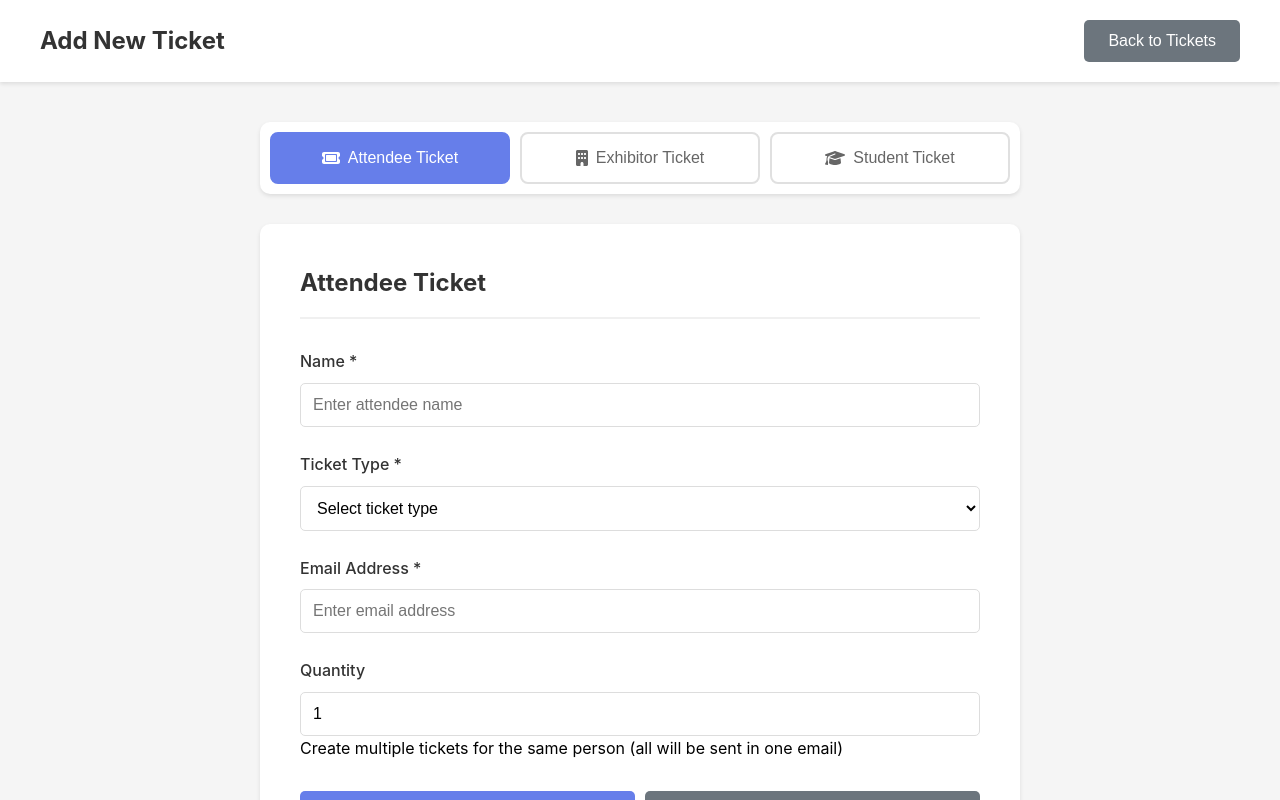
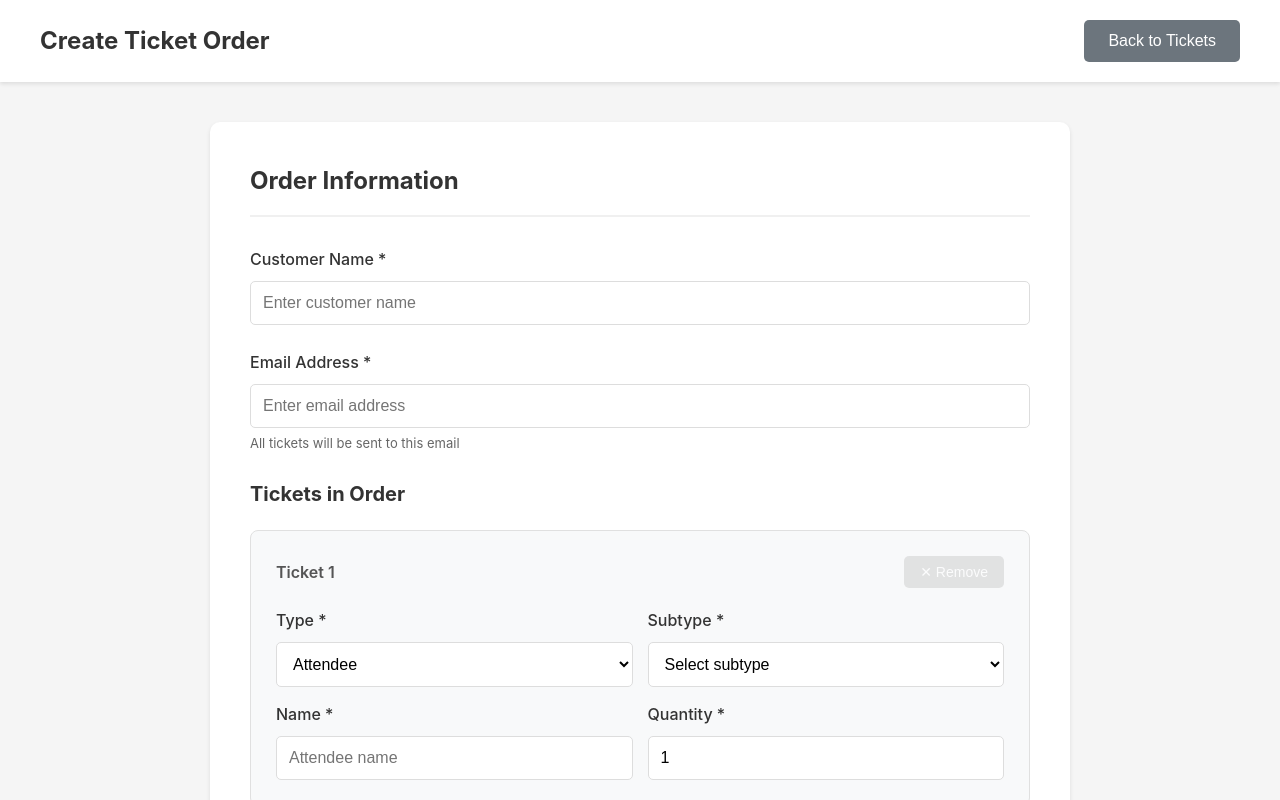
Before and after one commit to will-barnard/convention-ticket-manager, a Vue app in the folder frontend/: page /add-ticket in a window 1280 px wide. Shown: the top 800 px of the page. Built offline with nearby package versions, Linux system fonts and the light colour scheme; sample sign-in values are in the browser's storage.

Commit message:
added order grouping manually

```diff
--- a/frontend/src/views/AddTicket.vue
+++ b/frontend/src/views/AddTicket.vue
@@ -1,110 +1,115 @@
 <template>
   <div class="add-ticket">
     <header class="header">
-      <h1>Add New Ticket</h1>
+      <h1>Create Ticket Order</h1>
       <button @click="goBack" class="btn-secondary">Back to Tickets</button>
     </header>
 
     <div class="container">
-      <div class="ticket-type-tabs">
-        <button
-          type="button"
-          @click="formData.ticketType = 'attendee'; onTicketTypeChange()"
-          :class="['tab-btn', { active: formData.ticketType === 'attendee' }]"
-        >
-          <font-awesome-icon icon="ticket" /> Attendee Ticket
-        </button>
-        <button
-          type="button"
-          @click="formData.ticketType = 'exhibitor'; onTicketTypeChange()"
-          :class="['tab-btn', { active: formData.ticketType === 'exhibitor' }]"
-        >
-          <font-awesome-icon icon="building" /> Exhibitor Ticket
-        </button>
-        <button
-          type="button"
-          @click="formData.ticketType = 'student'; onTicketTypeChange()"
-          :class="['tab-btn', { active: formData.ticketType === 'student' }]"
-        >
-          <font-awesome-icon icon="graduation-cap" /> Student Ticket
-        </button>
-      </div>
-
       <div class="form-card">
-        <h2>{{ ticketTypeTitle }}</h2>
+        <h2>Order Information</h2>
         <form @submit.prevent="handleSubmit">
 
           <div class="form-group">
-            <label for="name">Name *</label>
+            <label for="customerName">Customer Name *</label>
             <input
-              id="name"
-              v-model="formData.name"
+              id="customerName"
+              v-model="orderData.customerName"
               type="text"
               required
-              :placeholder="namePlaceholder"
+              placeholder="Enter customer name"
             />
-          </div>
-
-          <div v-if="formData.ticketType === 'student'" class="form-group">
-            <label for="teacherName">Teacher Name *</label>
-            <input
-              id="teacherName"
-              v-model="formData.teacherName"
-              type="text"
-              :required="formData.ticketType === 'student'"
-              placeholder="Enter teacher name"
-            />
-          </div>
-
-          <div v-if="formData.ticketType === 'attendee'" class="form-group">
-            <label for="ticketSubtype">Ticket Type *</label>
-            <select
-              id="ticketSubtype"
-              v-model="formData.ticketSubtype"
-              required
-            >
-              <option value="">Select ticket type</option>
-              <option value="vip">VIP (Friday, Saturday, Sunday)</option>
-              <option value="adult_2day">Adult 2-Day Pass (Saturday, Sunday)</option>
-              <option value="adult_saturday">Adult 1-Day Pass (Saturday)</option>
-              <option value="adult_sunday">Adult 1-Day Pass (Sunday)</option>
-              <option value="child_2day">Child 2-Day Pass (Saturday, Sunday)</option>
-              <option value="child_saturday">Child 1-Day Pass (Saturday)</option>
-              <option value="child_sunday">Child 1-Day Pass (Sunday)</option>
-              <option value="cymbal_summit">Indie Cymbalsmith Event Ticket (Friday Only)</option>
-            </select>
           </div>
 
           <div class="form-group">
             <label for="email">Email Address *</label>
             <input
               id="email"
-              v-model="formData.email"
+              v-model="orderData.email"
               type="email"
               required
               placeholder="Enter email address"
             />
+            <p class="hint">All tickets will be sent to this email</p>
           </div>
 
-          <!-- Quantity for Attendee Tickets -->
-          <div v-if="formData.ticketType === 'attendee'" class="form-group">
-            <label for="quantity">Quantity</label>
+          <div class="tickets-section">
+            <h3>Tickets in Order</h3>
+
+            <div v-for="(ticket, index) in orderData.tickets" :key="index" class="ticket-line">
+              <div class="ticket-line-header">
+                <h4>Ticket {{ index + 1 }}</h4>
+                <button
+                  type="button"
+                  @click="removeTicket(index)"
+                  class="btn-remove-ticket"
+                  :disabled="orderData.tickets.length === 1"
+                  title="Remove ticket"
+                >
+                  ✕ Remove
+                </button>
+              </div>
+
+              <div class="ticket-fields">
+                <div class="form-group">
+                  <label>Type *</label>
+                  <select v-model="ticket.ticketType" @change="onTicketTypeChange(index)" required>
+                    <option value="attendee">Attendee</option>
+                    <option value="exhibitor">Exhibitor</option>
+                    <option value="student">Student</option>
+                  </select>
+                </div>
+
+                <div v-if="ticket.ticketType === 'attendee'" class="form-group">
+                  <label>Subtype *</label>
+                  <select v-model="ticket.ticketSubtype" required>
+                    <option value="">Select subtype</option>
+                    <option value="vip">VIP</option>
+                    <option value="adult_2day">Adult 2-Day</option>
+                    <option value="adult_saturday">Adult Saturday</option>
+                    <option value="adult_sunday">Adult Sunday</option>
+                    <option value="child_2day">Child 2-Day</option>
+                    <option value="child_saturday">Child Saturday</option>
+                    <option value="child_sunday">Child Sunday</option>
+                    <option value="cymbal_summit">Cymbal Summit</option>
+                  </select>
+                </div>
+
+                <div class="form-group">
+                  <label>Name *</label>
                   <input
-              id="quantity"
-              v-model.number="formData.quantity"
+                    v-model="ticket.name"
+                    type="text"
+                    required
+                    :placeholder="getNamePlaceholder(ticket.ticketType)"
+                  />
+                </div>
+
+                <div v-if="ticket.ticketType === 'student'" class="form-group">
+                  <label>Teacher Name *</label>
+                  <input
+                    v-model="ticket.teacherName"
+                    type="text"
+                    required
+                    placeholder="Enter teacher name"
+                  />
+                </div>
+
+                <div class="form-group">
+                  <label>Quantity *</label>
+                  <input
+                    v-model.number="ticket.quantity"
                     type="number"
                     min="1"
                     max="50"
-              placeholder="Number of tickets"
+                    required
                   />
-            <p class="hint">Create multiple tickets for the same person (all will be sent in one email)</p>
                 </div>
 
                 <!-- Exhibitor Supplies Section -->
-          <div v-if="formData.ticketType === 'exhibitor'" class="supplies-section">
-            <h3>Supplies Provided</h3>
-            <div v-for="(supply, index) in formData.supplies" :key="index" class="supply-item">
-              <div class="supply-fields">
+                <div v-if="ticket.ticketType === 'exhibitor'" class="supplies-subsection">
+                  <label>Supplies Provided</label>
+                  <div v-for="(supply, supplyIndex) in ticket.supplies" :key="supplyIndex" class="supply-item">
                     <input
                       v-model="supply.name"
                       type="text"
@@ -120,20 +125,30 @@
                     />
                     <button
                       type="button"
-                  @click="removeSupply(index)"
-                  class="btn-remove"
-                  :disabled="formData.supplies.length === 1"
+                      @click="removeSupply(index, supplyIndex)"
+                      class="btn-remove-small"
+                      :disabled="ticket.supplies.length === 1"
                     >
                       ✕
                     </button>
                   </div>
-            </div>
                   <button
                     type="button"
-              @click="addSupply"
-              class="btn-add-supply"
+                    @click="addSupply(index)"
+                    class="btn-add-supply-small"
                   >
                     + Add Supply
+                  </button>
+                </div>
+              </div>
+            </div>
+
+            <button
+              type="button"
+              @click="addTicket"
+              class="btn-add-ticket"
+            >
+              + Add Another Ticket
             </button>
           </div>
 
@@ -151,7 +166,7 @@
               class="btn-primary"
               :disabled="loading"
             >
-              {{ loading ? 'Creating Ticket...' : 'Create & Send Ticket' }}
+              {{ loading ? 'Creating Order...' : `Create Order (${totalTickets} ticket${totalTickets > 1 ? 's' : ''})` }}
             </button>
             <button
               type="button"
@@ -178,63 +193,74 @@ export default {
   setup() {
     const router = useRouter();
 
-    const formData = reactive({
+    const orderData = reactive({
+      customerName: '',
+      email: '',
+      tickets: [{
         ticketType: 'attendee',
         ticketSubtype: '',
         name: '',
         teacherName: '',
-      email: '',
         quantity: 1,
-      supplies: [{ name: '', quantity: 1 }],
+        supplies: [{ name: '', quantity: 1 }]
+      }]
     });
 
     const loading = ref(false);
     const error = ref('');
     const success = ref('');
 
-    const ticketTypeTitle = computed(() => {
-      const titles = {
-        student: 'Student Ticket',
-        exhibitor: 'Exhibitor Ticket',
-        attendee: 'Attendee Ticket'
-      };
-      return titles[formData.ticketType] || '';
+    const totalTickets = computed(() => {
+      return orderData.tickets.reduce((sum, ticket) => sum + (ticket.quantity || 0), 0);
     });
 
-    const namePlaceholder = computed(() => {
-      switch (formData.ticketType) {
-        case 'student':
-          return 'Enter student name';
-        case 'exhibitor':
-          return 'Enter exhibitor/company name';
-        case 'attendee':
-          return 'Enter attendee name';
-        default:
-          return 'Enter name';
-      }
-    });
-
-    const onTicketTypeChange = () => {
-      // Reset conditional fields
-      if (formData.ticketType !== 'student') {
-        formData.teacherName = '';
-      }
-      if (formData.ticketType !== 'exhibitor') {
-        formData.supplies = [{ name: '', quantity: 1 }];
-      }
-      if (formData.ticketType !== 'attendee') {
-        formData.ticketSubtype = '';
-        formData.quantity = 1;
+    const getNamePlaceholder = (ticketType) => {
+      switch (ticketType) {
+        case 'student': return 'Student name';
+        case 'exhibitor': return 'Exhibitor/company name';
+        case 'attendee': return 'Attendee name';
+        default: return 'Enter name';
       }
     };
 
-    const addSupply = () => {
-      formData.supplies.push({ name: '', quantity: 1 });
+    const onTicketTypeChange = (index) => {
+      const ticket = orderData.tickets[index];
+      // Reset type-specific fields
+      if (ticket.ticketType !== 'student') {
+        ticket.teacherName = '';
+      }
+      if (ticket.ticketType !== 'exhibitor') {
+        ticket.supplies = [{ name: '', quantity: 1 }];
+      }
+      if (ticket.ticketType !== 'attendee') {
+        ticket.ticketSubtype = '';
+      }
     };
 
-    const removeSupply = (index) => {
-      if (formData.supplies.length > 1) {
-        formData.supplies.splice(index, 1);
+    const addTicket = () => {
+      orderData.tickets.push({
+        ticketType: 'attendee',
+        ticketSubtype: '',
+        name: '',
+        teacherName: '',
+        quantity: 1,
+        supplies: [{ name: '', quantity: 1 }]
+      });
+    };
+
+    const removeTicket = (index) => {
+      if (orderData.tickets.length > 1) {
+        orderData.tickets.splice(index, 1);
+      }
+    };
+
+    const addSupply = (ticketIndex) => {
+      orderData.tickets[ticketIndex].supplies.push({ name: '', quantity: 1 });
+    };
+
+    const removeSupply = (ticketIndex, supplyIndex) => {
+      if (orderData.tickets[ticketIndex].supplies.length > 1) {
+        orderData.tickets[ticketIndex].supplies.splice(supplyIndex, 1);
       }
     };
 
@@ -245,55 +271,64 @@ export default {
 
       try {
         const payload = {
-          ticketType: formData.ticketType,
-          name: formData.name,
-          email: formData.email,
+          customerName: orderData.customerName,
+          email: orderData.email,
+          tickets: orderData.tickets.map(ticket => {
+            const t = {
+              ticketType: ticket.ticketType,
+              name: ticket.name,
+              quantity: ticket.quantity
             };
 
-        if (formData.ticketType === 'student') {
-          payload.teacherName = formData.teacherName;
+            if (ticket.ticketType === 'student') {
+              t.teacherName = ticket.teacherName;
             }
 
-        if (formData.ticketType === 'attendee') {
-          payload.ticketSubtype = formData.ticketSubtype;
-          payload.quantity = formData.quantity || 1;
+            if (ticket.ticketType === 'attendee') {
+              t.ticketSubtype = ticket.ticketSubtype;
             }
 
-        if (formData.ticketType === 'exhibitor') {
-          // Filter out empty supplies
-          payload.supplies = formData.supplies.filter(s => s.name.trim() !== '');
+            if (ticket.ticketType === 'exhibitor') {
+              t.supplies = ticket.supplies.filter(s => s.name.trim() !== '');
             }
 
-        const response = await axios.post('/api/tickets', payload);
+            return t;
+          })
+        };
 
-        const ticketCount = response.data.ticketCount || 1;
+        const response = await axios.post('/api/tickets/create-order', payload);
+
+        const ticketCount = response.data.ticketCount || totalTickets.value;
         if (response.data.warning) {
-          success.value = `${ticketCount} ticket(s) created successfully, but email delivery failed. Please check email configuration.`;
+          success.value = `Order created with ${ticketCount} ticket(s), but email delivery failed. Please check email configuration.`;
         } else {
-          success.value = `${ticketCount} ticket(s) created and sent successfully!`;
+          success.value = `Order created successfully with ${ticketCount} ticket(s) and sent to ${orderData.email}!`;
         }
 
         // Reset form after success
         setTimeout(() => {
           resetForm();
-          router.push('/');
+          router.push('/tickets');
         }, 2000);
       } catch (err) {
-        error.value = err.response?.data?.error || 'Failed to create ticket';
-        console.error('Error creating ticket:', err);
+        error.value = err.response?.data?.error || 'Failed to create order';
+        console.error('Error creating order:', err);
       } finally {
         loading.value = false;
       }
     };
 
     const resetForm = () => {
-      formData.ticketType = 'student';
-      formData.ticketSubtype = '';
-      formData.name = '';
-      formData.teacherName = '';
-      formData.email = '';
-      formData.quantity = 1;
-      formData.supplies = [{ name: '', quantity: 1 }];
+      orderData.customerName = '';
+      orderData.email = '';
+      orderData.tickets = [{
+        ticketType: 'attendee',
+        ticketSubtype: '',
+        name: '',
+        teacherName: '',
+        quantity: 1,
+        supplies: [{ name: '', quantity: 1 }]
+      }];
       error.value = '';
       success.value = '';
     };
@@ -303,14 +338,16 @@ export default {
     };
 
     return {
-      formData,
+      orderData,
       loading,
       error,
       success,
-      ticketTypeTitle,
-      namePlaceholder,
+      totalTickets,
+      getNamePlaceholder,
       handleSubmit,
       onTicketTypeChange,
+      addTicket,
+      removeTicket,
       addSupply,
       removeSupply,
       resetForm,
@@ -342,48 +379,9 @@ export default {
 }
 
 .container {
-  max-width: 800px;
+  max-width: 900px;
   margin: 0 auto;
   padding: 40px 20px;
-}
-
-.ticket-type-tabs {
-  display: flex;
-  gap: 10px;
-  margin-bottom: 30px;
-  background: white;
-  padding: 10px;
-  border-radius: 10px;
-  box-shadow: 0 2px 4px rgba(0,0,0,0.1);
-}
-
-.tab-btn {
-  flex: 1;
-  padding: 15px 20px;
-  border: 2px solid #e0e0e0;
-  background: white;
-  color: #666;
-  border-radius: 8px;
-  cursor: pointer;
-  font-size: 16px;
-  font-weight: 500;
-  transition: all 0.2s;
-  display: flex;
-  align-items: center;
-  justify-content: center;
-  gap: 8px;
-}
-
-.tab-btn:hover {
-  border-color: #667eea;
-  color: #667eea;
-  background: #f8f9ff;
-}
-
-.tab-btn.active {
-  background: #667eea;
-  color: white;
-  border-color: #667eea;
 }
 
 .form-card {
@@ -401,7 +399,18 @@ export default {
   border-bottom: 2px solid #f0f0f0;
 }
 
-select {
+.form-group {
+  margin-bottom: 25px;
+}
+
+label {
+  display: block;
+  margin-bottom: 8px;
+  color: #333;
+  font-weight: 500;
+}
+
+input, select {
   width: 100%;
   padding: 12px;
   border: 1px solid #ddd;
@@ -411,51 +420,71 @@ select {
   background-color: white;
 }
 
-select:focus {
+input:focus, select:focus {
   outline: none;
   border-color: #667eea;
 }
 
-.supplies-section {
-  margin: 30px 0;
-  padding: 20px;
-  background: #f8f9fa;
-  border-radius: 5px;
+.order-section {
+  border-bottom: 2px solid #f0f0f0;
+  padding-bottom: 30px;
+  margin-bottom: 30px;
 }
 
-.supplies-section h3 {
-  margin-top: 0;
-  margin-bottom: 15px;
+.tickets-section h3 {
+  margin: 0 0 20px 0;
   color: #333;
-  font-size: 18px;
-}
-
-.supply-item {
-  margin-bottom: 10px;
-}
-
-.supply-fields {
+  font-size: 20px;
   display: flex;
+  align-items: center;
   gap: 10px;
 }
 
-.supply-fields input[type="text"] {
-  flex: 2;
+.ticket-line {
+  background: #f8f9fa;
+  border: 1px solid #e0e0e0;
+  border-radius: 8px;
+  padding: 25px;
+  margin-bottom: 20px;
 }
 
-.supply-fields input[type="number"] {
-  flex: 0 0 80px;
+.ticket-line-header {
+  display: flex;
+  justify-content: space-between;
+  align-items: center;
+  margin-bottom: 20px;
+}
+
+.ticket-line-header h4 {
+  margin: 0;
+  color: #555;
+  font-size: 16px;
+  font-weight: 600;
+}
+
+.ticket-fields {
+  display: grid;
+  grid-template-columns: 1fr 1fr;
+  gap: 15px;
+}
+
+.ticket-fields .form-group {
+  margin-bottom: 0;
+}
+
+.full-width {
+  grid-column: 1 / -1;
 }
 
 .btn-remove {
   background: #dc3545;
   color: white;
   border: none;
-  padding: 12px 16px;
+  padding: 8px 16px;
   border-radius: 5px;
   cursor: pointer;
-  font-size: 16px;
-  flex: 0 0 auto;
+  font-size: 14px;
+  transition: background 0.2s;
 }
 
 .btn-remove:hover:not(:disabled) {
@@ -467,44 +496,119 @@ select:focus {
   cursor: not-allowed;
 }
 
-.btn-add-supply {
+.btn-remove-ticket {
+  background: #dc3545;
+  color: white;
+  border: none;
+  padding: 8px 16px;
+  border-radius: 5px;
+  cursor: pointer;
+  font-size: 14px;
+  transition: background 0.2s;
+}
+
+.btn-remove-ticket:hover:not(:disabled) {
+  background: #c82333;
+}
+
+.btn-remove-ticket:disabled {
+  background: #ccc;
+  cursor: not-allowed;
+  opacity: 0.5;
+}
+
+.btn-add-ticket {
   background: #28a745;
   color: white;
   border: none;
-  padding: 10px 20px;
+  padding: 12px 24px;
+  border-radius: 5px;
+  cursor: pointer;
+  font-size: 16px;
+  font-weight: 500;
+  margin-bottom: 30px;
+  display: inline-flex;
+  align-items: center;
+  gap: 8px;
+  transition: background 0.2s;
+}
+
+.btn-add-ticket:hover {
+  background: #218838;
+}
+
+.hint {
+  margin: 5px 0 0 0;
+  font-size: 13px;
+  color: #666;
+}
+
+.supplies-subsection {
+  grid-column: 1 / -1;
+  margin-top: 10px;
+  padding: 15px;
+  background: white;
+  border-radius: 5px;
+  border: 1px solid #ddd;
+}
+
+.supplies-subsection label {
+  display: block;
+  margin-bottom: 10px;
+  color: #555;
+  font-size: 14px;
+  font-weight: 600;
+}
+
+.supply-item {
+  display: flex;
+  gap: 10px;
+  margin-bottom: 10px;
+  align-items: center;
+}
+
+.supply-item input[type="text"] {
+  flex: 2;
+}
+
+.supply-item input[type="number"] {
+  flex: 0 0 80px;
+}
+
+.btn-remove-small {
+  background: #dc3545;
+  color: white;
+  border: none;
+  padding: 10px 12px;
   border-radius: 5px;
   cursor: pointer;
   font-size: 14px;
-  margin-top: 10px;
+  flex: 0 0 auto;
 }
 
-.btn-add-supply:hover {
-  background: #218838;
+.btn-remove-small:hover:not(:disabled) {
+  background: #c82333;
 }
 
-.form-group {
-  margin-bottom: 25px;
+.btn-remove-small:disabled {
+  background: #ccc;
+  cursor: not-allowed;
+  opacity: 0.5;
 }
 
-label {
-  display: block;
-  margin-bottom: 8px;
-  color: #333;
-  font-weight: 500;
+.btn-add-supply-small {
+  background: #17a2b8;
+  color: white;
+  border: none;
+  padding: 8px 16px;
+  border-radius: 5px;
+  cursor: pointer;
+  font-size: 14px;
+  margin-top: 5px;
 }
 
-input {
-  width: 100%;
-  padding: 12px;
-  border: 1px solid #ddd;
-  border-radius: 5px;
-  font-size: 16px;
-  box-sizing: border-box;
-}
-
-input:focus {
-  outline: none;
-  border-color: #667eea;
+.btn-add-supply-small:hover {
+  background: #138496;
 }
 
 .error-message {
@@ -527,6 +631,8 @@ input:focus {
   display: flex;
   gap: 10px;
   margin-top: 30px;
+  padding-top: 30px;
+  border-top: 2px solid #f0f0f0;
 }
 
 .form-actions button {
@@ -543,75 +649,36 @@ button:disabled {
     padding: 15px;
   }
 
-  .nav-tabs {
-    overflow-x: auto;
-    -webkit-overflow-scrolling: touch;
-    scrollbar-width: none;
-  }
-
-  .nav-tabs::-webkit-scrollbar {
-    display: none;
-  }
-
-  .nav-tab {
-    padding: 10px 16px;
-    font-size: 14px;
-    white-space: nowrap;
-  }
-
-  .ticket-form {
+  .form-card {
     padding: 20px;
   }
 
-  h2 {
-    font-size: 22px;
+  .form-card h2 {
+    font-size: 20px;
   }
 
-  .ticket-type-selector {
+  .ticket-fields {
+    grid-template-columns: 1fr;
+  }
+
+  .ticket-line {
+    padding: 15px;
+  }
+
+  .supply-item {
     flex-direction: column;
     gap: 10px;
   }
 
-  .type-btn {
-    padding: 15px;
-  }
-
-  .attendee-subtypes {
-    grid-template-columns: 1fr;
-    gap: 10px;
-  }
-
-  .subtype-btn {
-    padding: 12px;
-    font-size: 13px;
-  }
-
-  .form-group label {
-    font-size: 14px;
-  }
-
-  .form-group input,
-  .form-group select,
-  .form-group textarea {
-    font-size: 14px;
-  }
-
-  .supply-row {
-    flex-direction: column;
-    gap: 10px;
-  }
-
-  .supply-row input {
-    width: 100%;
-  }
-
-  .supply-row .btn-remove {
+  .supply-item .form-group,
+  .supply-item .form-group:first-child,
+  .supply-item .form-group:nth-child(2) {
+    flex: 1;
     width: 100%;
   }
 
   .form-actions {
     flex-direction: column;
-    gap: 10px;
   }
 
   .form-actions button {
```
Also changed, not shown: 1 other file (tests, documents, lock files or other folders). Lines whose indentation alone changed are shown as unchanged.
